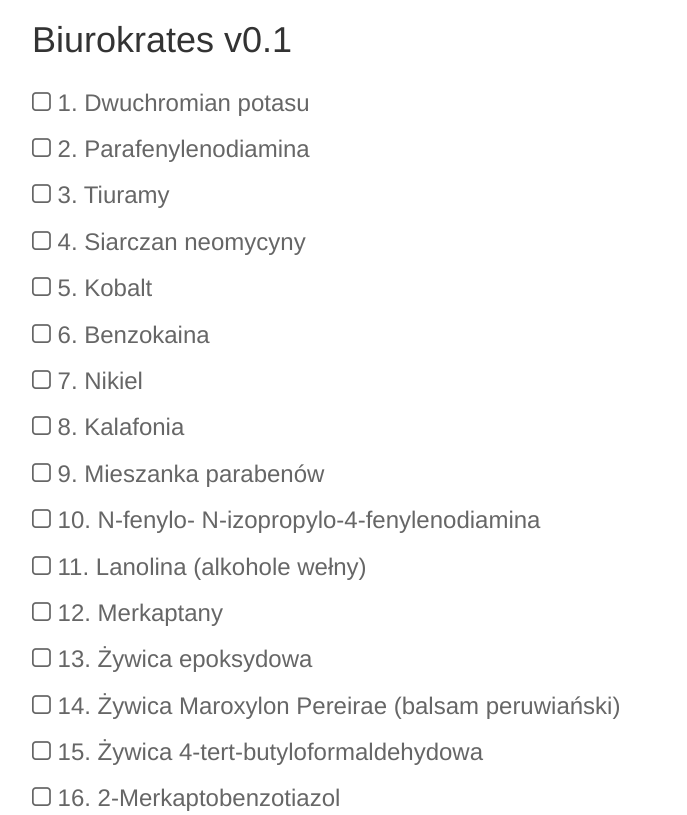
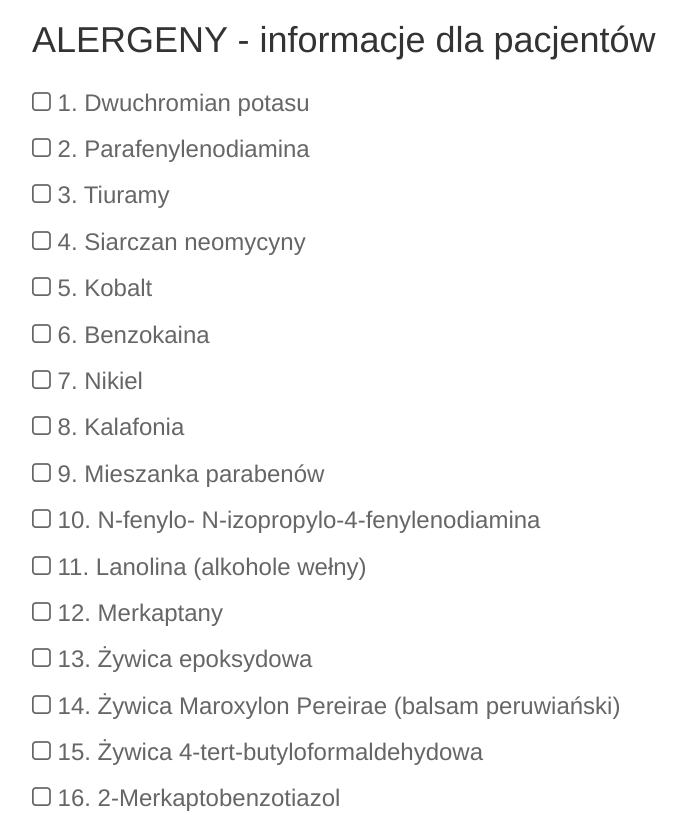
Before and after one commit to biurokrates/biurokrates.github.io, a plain HTML site: page index.html in a window 1280 px wide. Shown: the top 815 px of the page, without its empty margins (53-740 px from the left). Drawn offline with Linux system fonts and the light colour scheme.

Commit message:
nagłówek

```diff
--- a/index.html
+++ b/index.html
@@ -79,7 +79,7 @@
 	<body>
 		<div class="container">
 			<div class="col-md-12 hidden-print">
-				<h1>Biurokrates v0.1</h1>
+				<h1>ALERGENY - informacje dla pacjentów</h1>
 			</div>
 			<div class="col-md-12" id="items">
 
```
